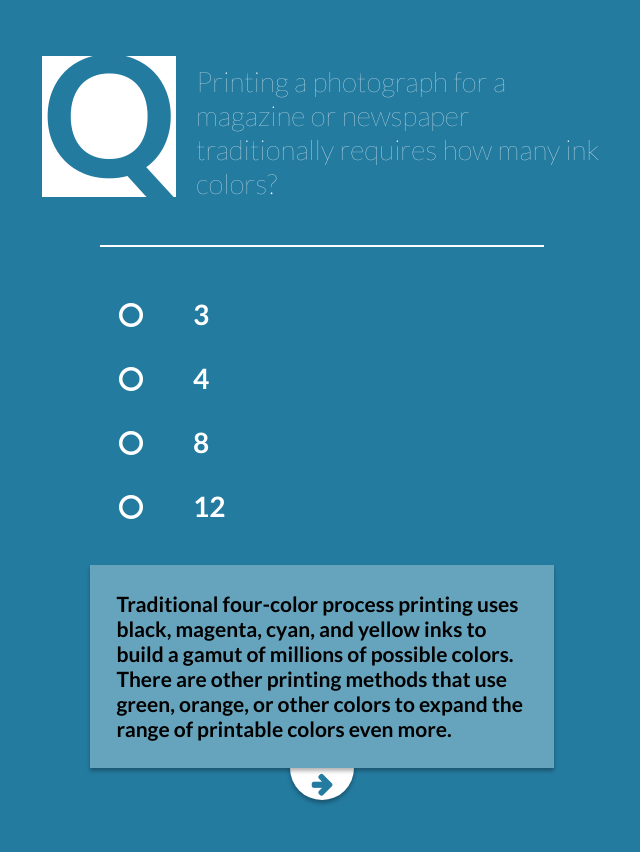
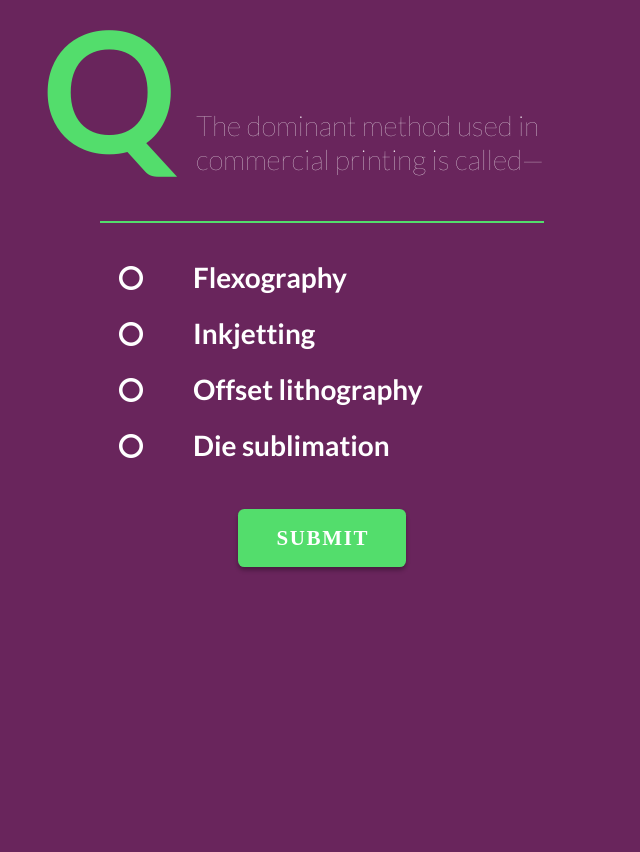
Before and after one commit to B-Paul/print-tech-quiz-app, a plain HTML site: page index.html in a window 1280 px wide. Shown: the whole page, without its empty margins (318-958 px from the left). After the commit the page ends 800 px from the top, so only its background shows below. Drawn offline with nearby package versions, Linux system fonts and the light colour scheme.

Commit message:
Finish quiz with all questions and behavior for moving between them, score at the end.

```diff
--- a/css/styles.less
+++ b/css/styles.less
@@ -54,9 +54,15 @@ body {
   }
 }
 
+.question-box {
+  position: relative;
+  min-height: 4em;
+}
+
 .question {
   padding-left: 5.5em;
-  position: relative;
+  position: absolute;
+  bottom: 0;
   font-weight: 100;
 
   &::before {
@@ -140,6 +146,7 @@ fieldset {
 .choice {
   position: relative;
   transition: color .2s linear;
+  min-height: 2em;
 
   &:hover {
     .scheme-1 & {
@@ -161,7 +168,7 @@ fieldset {
 
   label {
     cursor: pointer;
-    line-height: 4rem;
+    line-height: 1.4em;
     transition: all .2s linear;
   }
 
@@ -188,7 +195,7 @@ fieldset {
   margin-left: 5.5rem;
 
   .reveal.correct & {
-    font-size: 1.5em;
+    font-size: 1.25em;
   }
 }
 
@@ -238,10 +245,10 @@ fieldset {
   cursor: pointer;
 
   &::before {
-    visibility: hidden;
+    font-size: 0;
   }
 
-  .explanation ~ & {
+  .feedback ~ & {
     font-size: 0;
     width: 4rem;
     height: 4rem;
@@ -251,7 +258,6 @@ fieldset {
     &::before {
       display: block;
       margin-top: 2rem;
-      visibility: visible;
       font-size: 1.5rem;
     }
   }
@@ -293,7 +299,7 @@ fieldset {
   }
 }
 
-.explanation {
+.feedback {
   position: relative;
   font-size: .75em;
   min-height: 5em;
@@ -321,6 +327,16 @@ fieldset {
   .scheme-5 & {
     background: @red-muted;
   }
+
+  &.hidden {
+    display: block;
+    -webkit-animation: material-disappear .6s ease;
+    animation: material-disappear .6s ease;
+  }
+}
+
+.hidden {
+  display: none;
 }
 
 @-webkit-keyframes material-appear {
@@ -343,3 +359,24 @@ fieldset {
             clip-path: circle(100% at 50% 50%);
   }
 }
+
+@-webkit-keyframes material-disappear {
+  from {
+    -webkit-clip-path: circle(100% at 50% 50%);
+            clip-path: circle(100% at 50% 50%);
+  }
+  to {
+    -webkit-clip-path: circle(0px at 50% 50%);
+            clip-path: circle(0px at 50% 50%);
+  }
+}
+@keyframes material-disappear {
+  from {
+    -webkit-clip-path: circle(100% at 50% 50%);
+            clip-path: circle(100% at 50% 50%);
+  }
+  to {
+    -webkit-clip-path: circle(0px at 50% 50%);
+            clip-path: circle(0px at 50% 50%);
+  }
+}
--- a/index.html
+++ b/index.html
@@ -6,40 +6,44 @@
   <link href='//fonts.googleapis.com/css?family=Lato:100,700' rel='stylesheet' type='text/css'>
   <link rel="stylesheet" href="//maxcdn.bootstrapcdn.com/font-awesome/4.2.0/css/font-awesome.min.css">
   <link rel="stylesheet" href="css/styles.css">
+  <script type="text/javascript" src="//code.jquery.com/jquery-2.1.3.min.js"></script>
+  <script src="js/main.js" type="text/javascript"></script>
 </head>
 <body class="scheme-3">
   <form id="quiz">
-    <p class="question">Printing a photograph for a magazine or newspaper traditionally requires how many ink colors?</p>
+    <div class="question-box">
+      <p class="question"></p>
+    </div>
     <fieldset class="choices">
       <ul>
         <li class="choice">
           <input type="radio" name="choice" id="choice-1">
           <label for="choice-1" class="radio fa fa-circle-o"></label>
           <label for="choice-1" class="radio fa fa-check"></label>
-          <label for="choice-1" class="choice-text">3</label>
+          <label for="choice-1" class="choice-text"></label>
         </li>
         <li class="choice">
           <input type="radio" name="choice" id="choice-2">
           <label for="choice-2" class="radio fa fa-circle-o"></label>
           <label for="choice-2" class="radio fa fa-check"></label>
-          <label for="choice-2" class="choice-text">4</label>
+          <label for="choice-2" class="choice-text"></label>
         </li>
         <li class="choice">
           <input type="radio" name="choice" id="choice-3">
           <label for="choice-3" class="radio fa fa-circle-o"></label>
           <label for="choice-3" class="radio fa fa-check"></label>
-          <label for="choice-3" class="choice-text">8</label>
+          <label for="choice-3" class="choice-text"></label>
         </li>
         <li class="choice">
           <input type="radio" name="choice" id="choice-4">
           <label for="choice-4" class="radio fa fa-circle-o"></label>
           <label for="choice-4" class="radio fa fa-check"></label>
-          <label for="choice-4" class="choice-text">12</label>
+          <label for="choice-4" class="choice-text"></label>
         </li>
       </ul>
     </fieldset>
     <fieldset class="actions">
-      <p class="explanation">Traditional four-color process printing uses black, magenta, cyan, and yellow inks to build a gamut of millions of possible colors. There are other printing methods that use green, orange, or other colors to expand the range of printable colors even more.</p>
+      <p id="feedback" class="hidden"></p>
       <button class="submit fa fa-arrow-right" type="submit">SUBMIT</button>
     </fieldset>
   </form>
--- a/js/main.js
+++ b/js/main.js
@@ -1,3 +1,138 @@
 $(document).ready(function () {
+  'use strict';
+  var quiz, bod, form, question, choices, feedback, score;
 
+  quiz = [
+    {
+      prompt: 'The dominant method used in commercial printing is called—',
+      options: [
+        'Flexography',
+        'Inkjetting',
+        'Offset lithography',
+        'Die sublimation'
+      ],
+      answer: 2,
+      feedback: 'The term “lithography” comes from the early use of a ' +
+        'limestone block as the image carrier, though, now, flexible ' +
+        'aluminum and polymer plates are used.',
+      scheme: 'scheme-1'
+    },
+    {
+      prompt: 'Printing a photograph for a magazine or newspaper ' +
+        'traditionally requires how many ink colors?',
+      options: [
+        '3',
+        '4',
+        '8',
+        '12'
+      ],
+      answer: 1,
+      feedback: 'Traditional four-color process printing uses black, ' +
+        'magenta, cyan, and yellow inks to build a gamut of millions of ' +
+        'possible colors. Some advanced applications may use green, orange, ' +
+        'or other inks to expand the range of printable colors even more.',
+      scheme: 'scheme-2'
+    },
+    {
+      prompt: 'Paper might be fed into a commercial press either as ' +
+        'separate sheets or on a roll. What is the type of press called that ' +
+        'takes paper from a roll?',
+      options: [
+        'Flexographic press',
+        'Gutenberg press',
+        'Reel-to-reel press',
+        'Web press'
+      ],
+      answer: 3,
+      feedback: 'Maintaining the correct tension on the “web” (the loops of ' +
+        'paper that run through the area inside the machine) is essential to ' +
+        'the proper operation of this type of press.',
+      scheme: 'scheme-3'
+    },
+    {
+      prompt: 'Most workplaces use laser printers. What is one advantage ' +
+        'that these and other digital printers have over traditional ' +
+        'methods?',
+      options: [
+        'Each image printed may be different from the last',
+        'They print more pages per minute than other types of printers',
+        'They can print on a wide variety of materials',
+        'They frustrate the hell out of your boss'
+      ],
+      answer: 0,
+      feedback: 'Traditional print processes set the image in some physical ' +
+        'medium, such as a plate or a screen. Images are changed by removing ' +
+        'the plate from the machine and attaching another one, but digital ' +
+        'processes change the image by changing a digital signal.',
+      scheme: 'scheme-4'
+    },
+    {
+      prompt: 'What is the term for a page that is printed all the way to ' +
+        'the edge with color or graphics?',
+      options: [
+        'Full width',
+        'Fit to page',
+        'Full bleed',
+        'Calendered'
+      ],
+      answer: 2,
+      feedback: 'In order to create a full bleed page, most printers must ' +
+        'print an image that is slightly larger on all sides than the ' +
+        'desired final size of the page. After printing, paper-cutting ' +
+        'equipment may be used to trimmed away the unprinted margins and ' +
+        'just a little bit of the print, leaving a perfect, clean edge.',
+      scheme: 'scheme-5'
+    }
+  ];
+
+  bod = $(document.body);
+  form = $('#quiz');
+  question = $('.question');
+  choices = $('.choice');
+  feedback = $('#feedback');
+
+  form.on('submit', function (event) {
+    event.preventDefault();
+    form.hasClass('give-feedback')
+      ? displayQuestion(quiz.shift())
+      : displayFeedback();
+  });
+
+  score = 0;
+  displayQuestion(quiz.shift());
+
+  function displayQuestion(q) {
+    if (q === void 0) { return endQuiz(); }
+    bod.removeClass().addClass(q.scheme);
+    form.removeClass('give-feedback')
+      .find('input').prop('disabled', false).end()
+      .get(0).reset();
+    question.text(q.prompt);
+    choices
+      .removeClass('reveal correct')
+      .addClass('incorrect')
+      .each(function (i) {
+        $('.choice-text', this).text(q.options[i]);
+      })
+      .eq(q.answer)
+        .removeClass('incorrect')
+        .addClass('correct');
+    feedback.removeClass('feedback').addClass('hidden').text(q.feedback);
+  }
+
+  function displayFeedback() {
+    form.addClass('give-feedback')
+      .find('input')
+        .prop('disabled', true)
+        .filter(':checked')
+          .parent()
+          .hasClass('correct') && score++;
+    choices.addClass('reveal');
+    feedback.toggleClass('feedback hidden');
+  }
+
+  function endQuiz() {
+    $('.submit').animate({'height': 0});
+    feedback.text('You scored ' + score + ' out of 5. Thank you for playing!');
+  }
 });
```
Also changed, not shown: css/styles.css.
